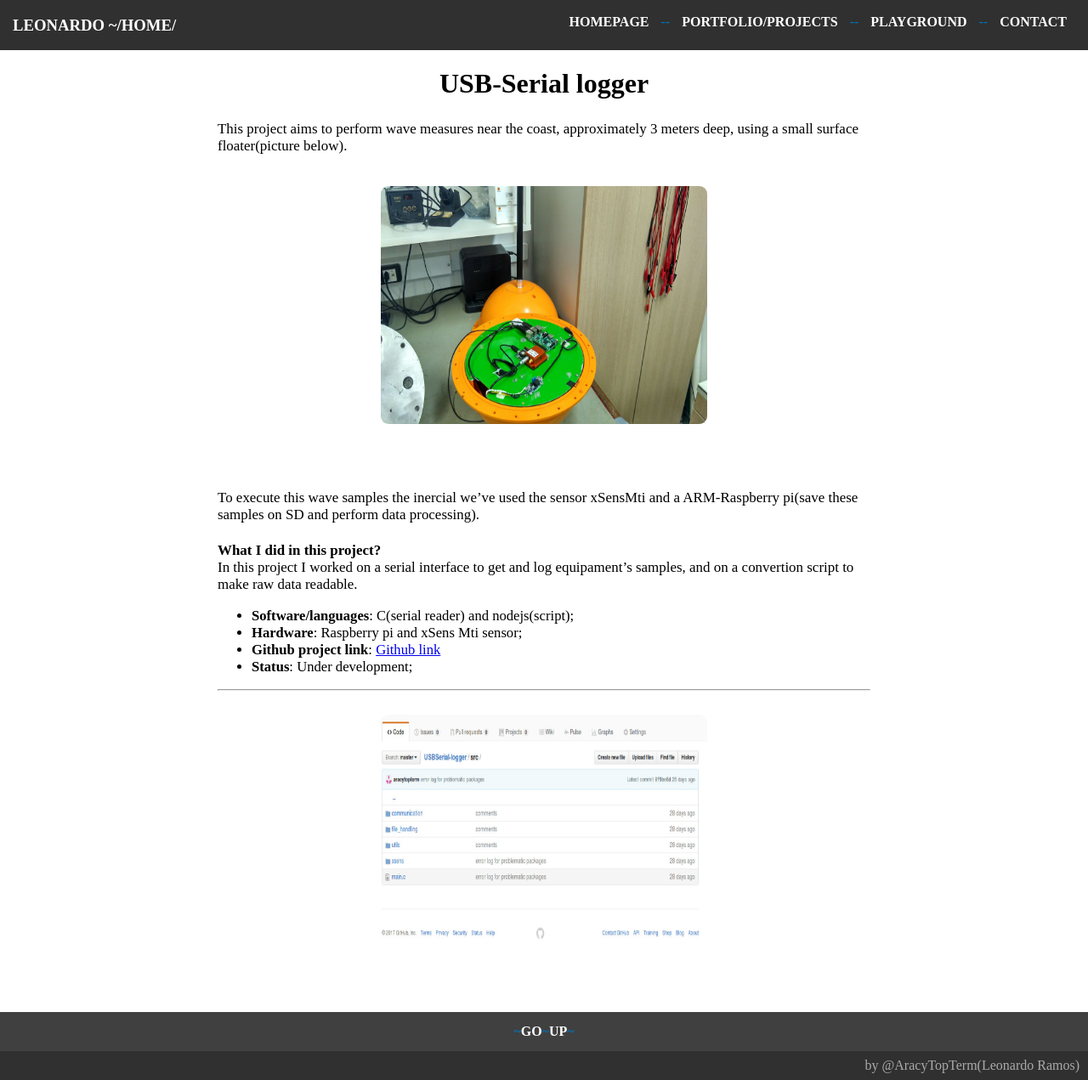
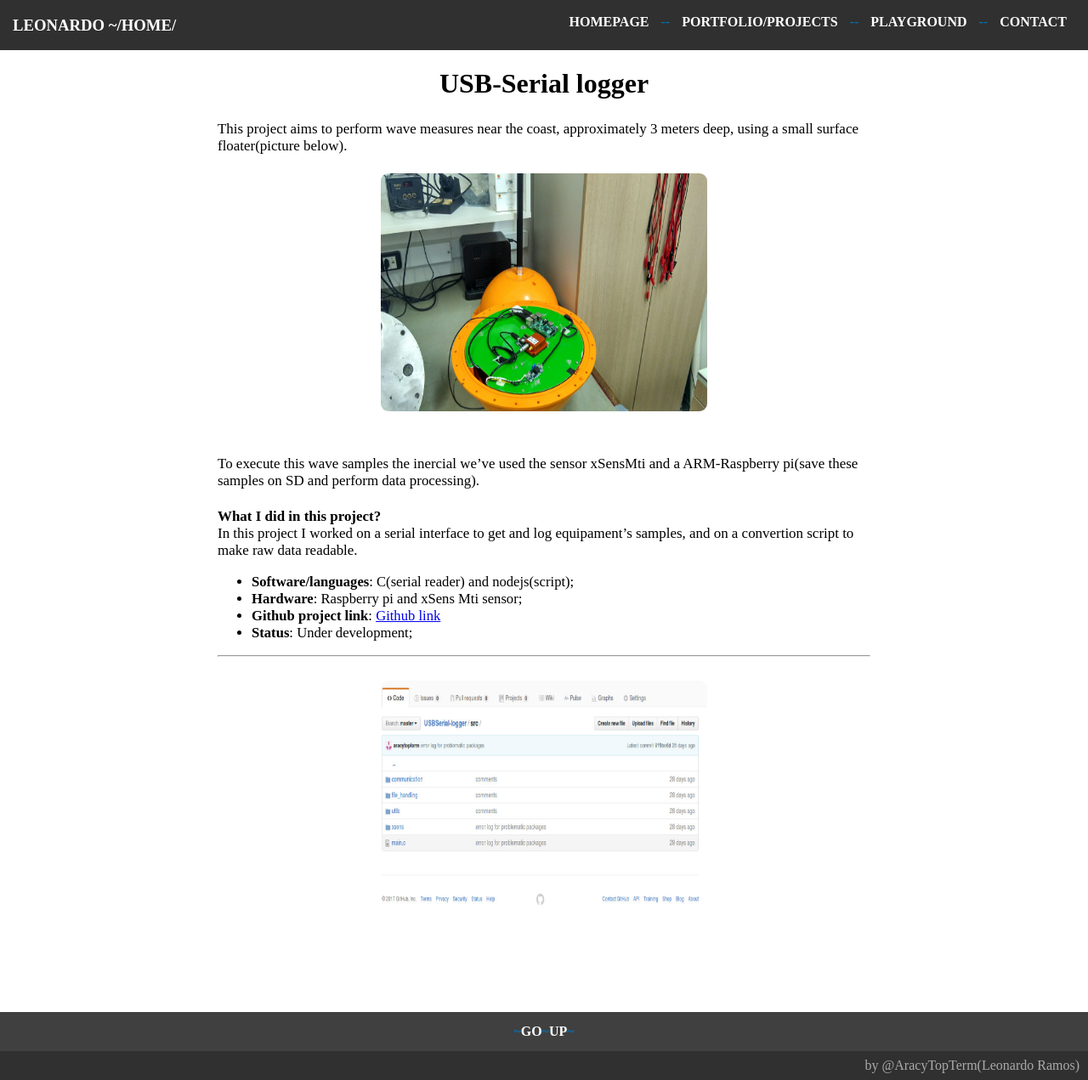
Before and after one commit to anonspacecowboy/anonspacecowboy.github.io, a Jekyll site: the page built from _posts/intership/2017-02-18-USBSerialLogger.md, in a window 1280 px wide and 1271 px high. Shown: the whole window at 85% size. Built offline with Jekyll 4.4.1, drawn with Linux system fonts in a browser that asks for light colours.

Commit message:
post fix4

```diff
--- a/_posts/intership/2017-02-18-USBSerialLogger.md
+++ b/_posts/intership/2017-02-18-USBSerialLogger.md
@@ -9,7 +9,7 @@ postDate: 2017-02-18
 
 This project aims to perform wave measures near the coast, approximately 3 meters deep, using a small surface floater(picture below).
 
-<center><img src="{{site.baseurl}}/img/boinha.jpg" /></center><br /><br />
+<p><center><img src="{{site.baseurl}}/img/boinha.jpg" /></center></p>
 
 To execute this wave samples the inercial we've used the sensor xSensMti and a ARM-Raspberry pi(save these samples on SD and perform data processing).
 
```
